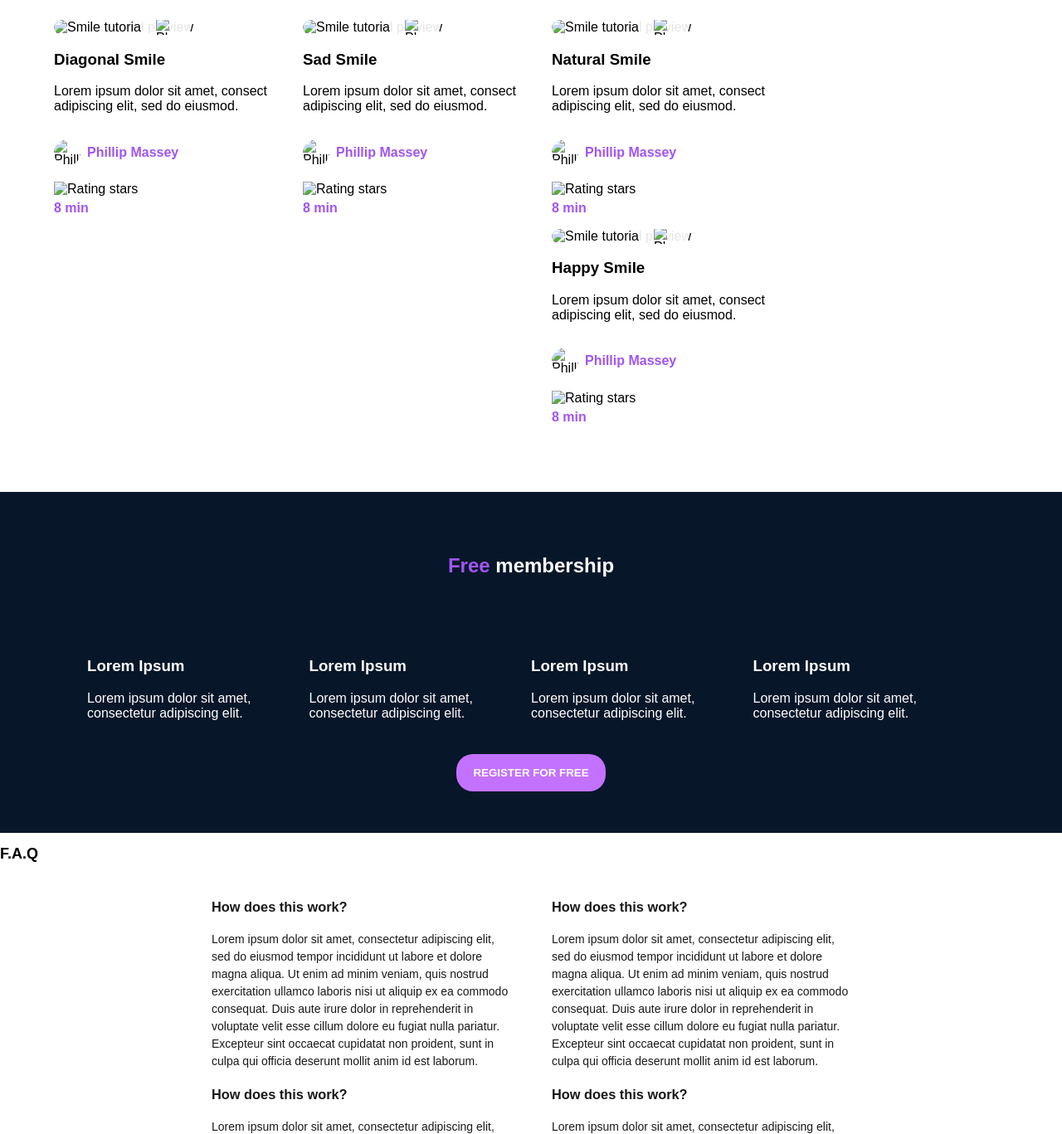
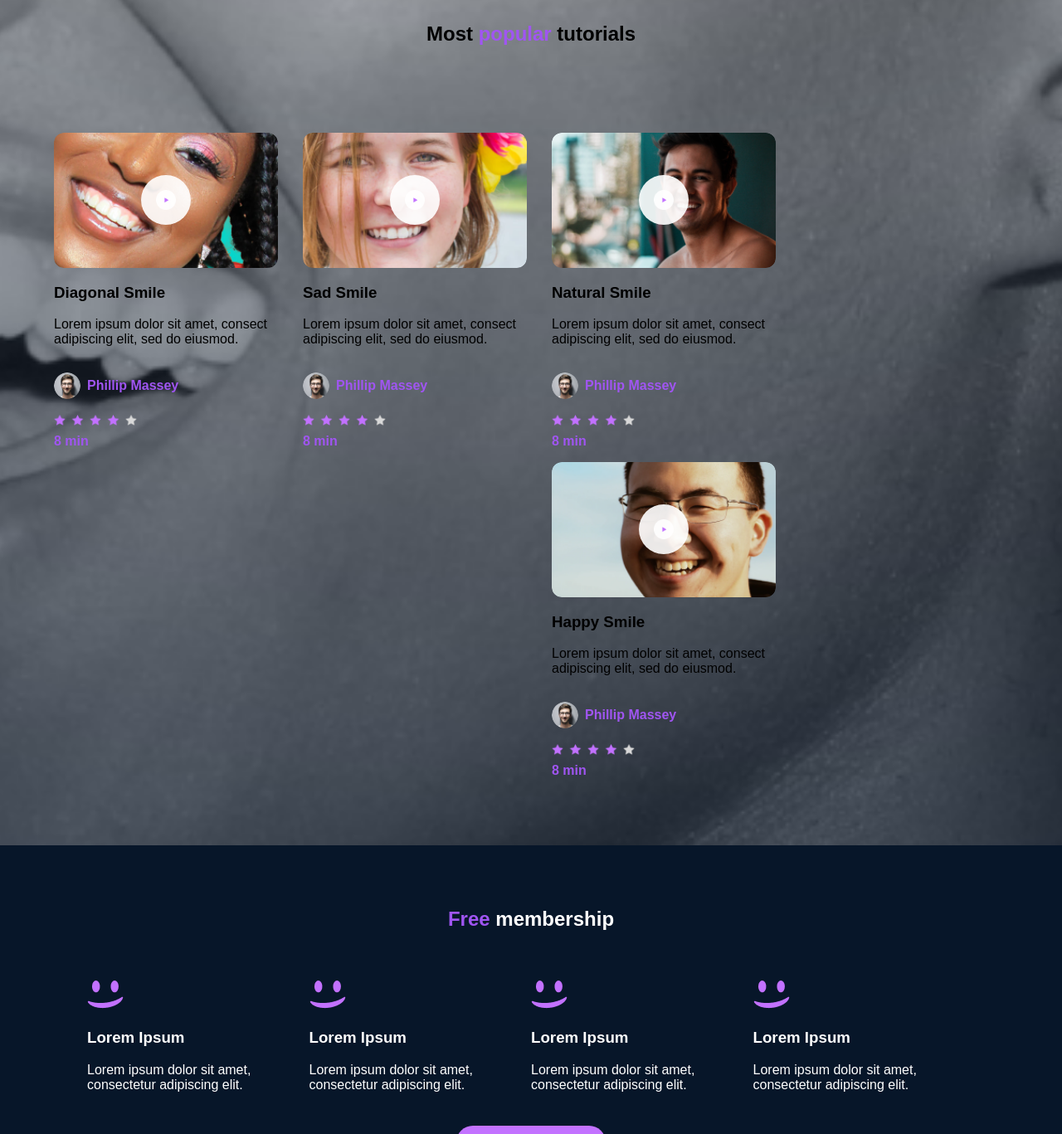
Before and after one commit to Juditho19/alx_html_css, a plain HTML site: page css_advanced/index.html in a window 1280 px wide. Shown: the part 1433-2800 px from the top of the page at 83% size. Drawn offline with Linux system fonts and the light colour scheme.

Commit message:
fixed bugs

```diff
--- a/css_advanced/index.html
+++ b/css_advanced/index.html
@@ -11,7 +11,7 @@
     <div class="home-section">
     <header>
         <nav>
-            <img src="./images/logo.png" alt="logo" class="logo">
+            <img src="../css_advanced/CSS Advanced images/logo.png" alt="logo" class="logo">
 
             <ul class="nav-links">
                 <li><a href="#">COURSE</a></li>
@@ -35,22 +35,22 @@
                 <h2><span id="highlight">Learn</span> from the pros</h2>
                 <div class="pros-list">
                     <div class="pro">
-                        <img src="./images/1.png" alt="">
+                        <img src="../css_advanced/CSS Advanced images/1.png" alt="">
                         <h3>Phillip Massey</h3>
                         <p>« Smile of the year » 2018 - 2019</p>
                     </div>
                     <div class="pro">
-                        <img src="./images/3.png" alt="">
+                        <img src="../css_advanced/CSS Advanced images/3.png" alt="">
                         <h3>Nannie Lawrence</h3>
                         <p>Best « little smile » 2017</p>
                     </div>
                     <div class="pro">
-                        <img src="./images/2.png" alt="">
+                        <img src="../css_advanced/CSS Advanced images/2.png" alt="">
                         <h3>Bruce Walters</h3>
                         <p>Best « Friend Smile » live performance 2019</p>
                     </div>
                     <div class="pro">
-                        <img src="./images/4.png" alt="">
+                        <img src="../css_advanced/CSS Advanced images/4.png" alt="">
                         <h3>Henry Hughes</h3>
                         <p>« 24h smiles » winner 2016 - 2019</p>
                     </div>
@@ -60,7 +60,7 @@
         <section class="home-bottom">
            <div class="testimonial-container">
                  <div class="testimonial-img">
-                 <img src="./images/5.png" alt="Person">
+                 <img src="../css_advanced/CSS Advanced images/5.png" alt="Person">
                       </div>
                       <div class="testimonial-text">
                          <blockquote>
@@ -76,77 +76,77 @@
                 <section id="tutorials">
                     <article class="smiles">
                        <div class="thumbnail-wrapper">
-                        <img src="./images/9.png" alt="Smile tutorial preview" class="thumbnail">
+                        <img src="../css_advanced/CSS Advanced images/9.png" alt="Smile tutorial preview" class="thumbnail">
                        <div class="play-button">
-                        <img src="./images/play.png" alt="Play video">
+                        <img src="../css_advanced/CSS Advanced images/play.png" alt="Play video">
                       </div>
                      </div>
                       <h3>Diagonal Smile</h3>
                       <p>Lorem ipsum dolor sit amet, consect adipiscing elit, sed do eiusmod.</p>
                         <div class="instructor">
-                         <img src="./images/1.png" alt="Phillip Massey">
+                         <img src="../css_advanced/CSS Advanced images/1.png" alt="Phillip Massey">
                          <h4><span id="highlight">Phillip Massey</span></h4>
                         </div>
 
                      <div class="rating">
-                     <img src="./images/rating.png" alt="Rating stars">
+                     <img src="../css_advanced/CSS Advanced images/rating.png" alt="Rating stars">
                      </div>
                      <p class="duration"><span id="highlight">8 min</span></p>
                     </article>
 
                     <article class="smiles">
                         <div class="thumbnail-wrapper">
-                        <img src="./images/7.png" alt="Smile tutorial preview" class="thumbnail">
+                        <img src="../css_advanced/CSS Advanced images/7.png" alt="Smile tutorial preview" class="thumbnail">
                        <div class="play-button">
-                        <img src="./images/play.png" alt="Play video">
+                        <img src="../css_advanced/CSS Advanced images/play.png" alt="Play video">
                       </div>
                      </div>
                       <h3>Sad Smile</h3>
                       <p>Lorem ipsum dolor sit amet, consect adipiscing elit, sed do eiusmod.</p>
                         <div class="instructor">
-                         <img src="./images/1.png" alt="Phillip Massey">
+                         <img src="../css_advanced/CSS Advanced images/1.png" alt="Phillip Massey">
                          <h4><span id="highlight">Phillip Massey</span></h4>
                         </div>
 
                      <div class="rating">
-                     <img src="./images/rating.png" alt="Rating stars">
+                     <img src="../css_advanced/CSS Advanced images/rating.png" alt="Rating stars">
                      </div>
                      <p class="duration"><span id="highlight">8 min</span></p>
                     </article>
                     <article class="smiles">
                         <div class="thumbnail-wrapper">
-                        <img src="./images/8.png" alt="Smile tutorial preview" class="thumbnail">
+                        <img src="../css_advanced/CSS Advanced images/8.png" alt="Smile tutorial preview" class="thumbnail">
                        <div class="play-button">
-                        <img src="./images/play.png" alt="Play video">
+                        <img src="../css_advanced/CSS Advanced images/play.png" alt="Play video">
                       </div>
                      </div>
                       <h3>Natural Smile</h3>
                       <p>Lorem ipsum dolor sit amet, consect adipiscing elit, sed do eiusmod.</p>
                         <div class="instructor">
-                         <img src="./images/1.png" alt="Phillip Massey">
+                         <img src="../css_advanced/CSS Advanced images/1.png" alt="Phillip Massey">
                          <h4><span id="highlight">Phillip Massey</span></h4>
                         </div>
 
                      <div class="rating">
-                     <img src="./images/rating.png" alt="Rating stars">
+                     <img src="../css_advanced/CSS Advanced images/rating.png" alt="Rating stars">
                      </div>
                      <p class="duration"><span id="highlight">8 min</span></p>
                     <article class="smiles">
                      <div class="thumbnail-wrapper">
-                        <img src="./images/6.png" alt="Smile tutorial preview" class="thumbnail">
+                        <img src="../css_advanced/CSS Advanced images/6.png" alt="Smile tutorial preview" class="thumbnail">
                        <div class="play-button">
-                        <img src="./images/play.png" alt="Play video">
+                        <img src="../css_advanced/CSS Advanced images/play.png" alt="Play video">
                       </div>
                      </div>
                       <h3>Happy Smile</h3>
                       <p>Lorem ipsum dolor sit amet, consect adipiscing elit, sed do eiusmod.</p>
                         <div class="instructor">
-                         <img src="./images/1.png" alt="Phillip Massey">
+                         <img src="../css_advanced/CSS Advanced images/1.png" alt="Phillip Massey">
                          <h4><span id="highlight">Phillip Massey</span></h4>
                         </div>
 
                      <div class="rating">
-                     <img src="./images/rating.png" alt="Rating stars">
+                     <img src="../css_advanced/CSS Advanced images/rating.png" alt="Rating stars">
                      </div>
                      <p class="duration"><span id="highlight">8 min</span></p>
                     </article>
@@ -156,22 +156,22 @@
                 <h2 id="membership-title"><span id="highlight">Free</span> membership</h2>
                 <div id="membership-content">
                     <article>
-                <img src="./images/smile.png" alt="">
+                <img src="../css_advanced/CSS Advanced images/smile.png" alt="">
                 <h3>Lorem Ipsum</h3>
                 <p class="membership-text">Lorem ipsum dolor sit amet, consectetur adipiscing elit.</pm>
             </article>
             <article>
-                <img src="./images/smile.png" alt="">
+                <img src="../css_advanced/CSS Advanced images/smile.png" alt="">
                 <h3>Lorem Ipsum</h3>
                 <p class="membership-text">Lorem ipsum dolor sit amet, consectetur adipiscing elit.</p>
             </article>
             <article>
-                <img src="./images/smile.png" alt="">
+                <img src="../css_advanced/CSS Advanced images/smile.png" alt="">
                 <h3>Lorem Ipsum</h3>
                 <p class="membership-text">Lorem ipsum dolor sit amet, consectetur adipiscing elit.</p>
             </article>
             <article>
-                <img src="./images/smile.png" alt="">
+                <img src="../css_advanced/CSS Advanced images/smile.png" alt="">
                 <h3>Lorem Ipsum</h3>
                 <p class="membership-text">Lorem ipsum dolor sit amet, consectetur adipiscing elit.</p>
             </article>
@@ -221,7 +221,7 @@
     <footer>
         <section>
             <div>
-                <img src="./images/logo.png" alt="logo">
+                <img src="../css_advanced/CSS Advanced images/logo.png" alt="logo">
                 <div>
                     <i class="fa-brands fa-facebook"></i>
                     <i class="fa-brands fa-twitter"></i>
--- a/css_advanced/styles.css
+++ b/css_advanced/styles.css
@@ -3,7 +3,7 @@ body {
   font-family: Arial, sans-serif;
 
 
-  background-image: url("../images/Object.png");
+  background-image: url("CSS Advanced images/Object.png");
   background-size: cover;
   background-repeat: no-repeat;
   background-position: center;
@@ -29,7 +29,7 @@ nav {
   height: 40px;
 }
 .home-section {
-  background-image: url("../images/Object.png");
+  background-image: url("CSS Advanced images/Object.png");
   background-size: cover;
   background-position: center;
   padding: 100px 20px;
```
